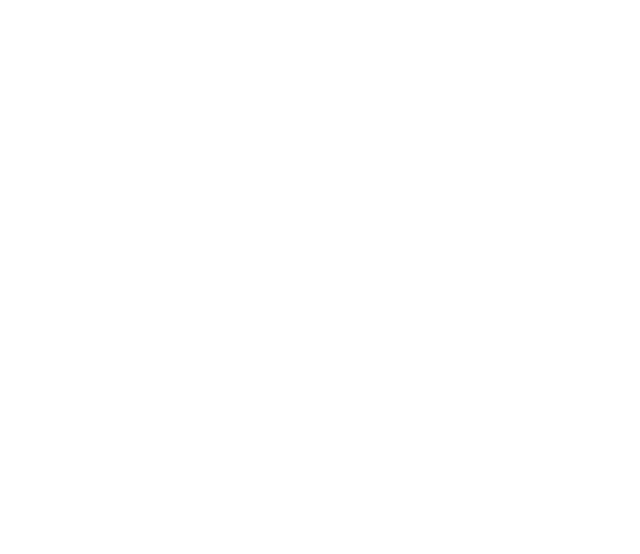
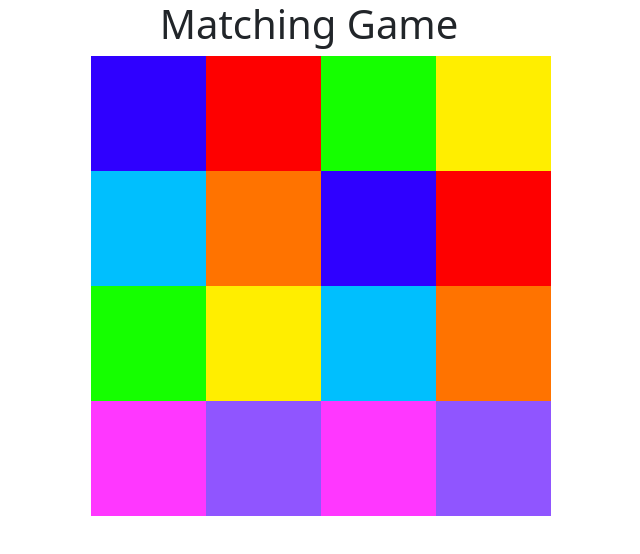
Before and after one commit to jguidobosi/memotest-game, a website: page index.html in a window 1280 px wide. Shown: the whole page, without its empty margins (331-971 px from the left). Drawn offline with nearby package versions, Linux system fonts and the light colour scheme.

Commit message:
main-layout
Gameboard placement

```diff
--- a/index.html
+++ b/index.html
@@ -7,11 +7,71 @@
 
     <link rel="stylesheet" href="node_modules\bootstrap\dist\css\bootstrap.css">
     <link rel="stylesheet" href="main.css">
+    <h1 class ="title">Matching Game</h1>
 
 </head>
 
 <body>
-    <div class="container"></div>
+    <div id="gameboard" class="container-sm ">
+        <div class="row justify-content-center">
+            <div class="col-3 square blue">
+                <img class="square" src="imgs/blue.jpg">
+            </div>
+            <div class="col-3 square red">
+                <img  class="square" src="imgs/red.jpg">
+            </div>
+            <div class="col-3 square green">
+                <img class="square" src="imgs/green.jpg">
+            </div>
+            <div class="col-3 square yellow">
+                <img class="square" src="imgs/yellow.jpg">
+            </div>
+        </div>
+        <div class="row justify-content-center">
+            <div class="col-3 square light-blue">
+                <img class="square" src="imgs/light-blue.jpg">
+            </div>
+            <div class="col-3 square orange">
+                <img class="square" src="imgs/orange.jpg">
+            </div>
+            <div class="col-3 square blue">
+                <img class="square" src="imgs/blue.jpg">
+            </div>
+            <div class="col-3 square red">
+                <img class="square" src="imgs/red.jpg">
+            </div>
+        </div>
+        <div class="row justify-content-center">
+            <div class="col-3 square green">
+                <img class="square" src="imgs/green.jpg">
+            </div>
+            <div class="col-3 square yellow">
+                <img class="square" src="imgs/yellow.jpg">
+            </div>
+            <div class="col-3 square light-blue">
+                <img class="square" src="imgs/light-blue.jpg">
+            </div>
+            <div class="col-3 square red">
+                <img class="square" src="imgs/orange.jpg">
+            </div>
+        </div>
+        <div class="row justify-content-center">
+            <div class="col-3 square pink">
+                <img class="square" src="imgs/pink.jpg">
+            </div>
+            <div class="col-3 square brown">
+                <img class="square" src="imgs/brown.jpg">
+            </div>
+            <div class="col-3 square pink">
+                <img class="square" src="imgs/pink.jpg">
+            </div>
+            <div class="col-3 square brown">
+                <img class="square" src="imgs/brown.jpg">
+            </div>
+        </div>
+
+    </div>
+    </div>
 
     <script src='main.js'></script>
 </body>
--- a/main.css
+++ b/main.css
@@ -0,0 +1,15 @@
+#gameboard {
+
+    width: 100%;
+
+}
+
+.square{
+
+    height: 115px;
+    width: 115px;
+
+}
+.title{
+    text-align: center;
+}
```
Also changed, not shown: imgs/blue.jpg (added), imgs/brown.jpg (added), imgs/green.jpg (added), imgs/light-blue.jpg (added), imgs/orange.jpg (added), imgs/pink.jpg (added), imgs/red.jpg (added), imgs/yellow.jpg (added).
